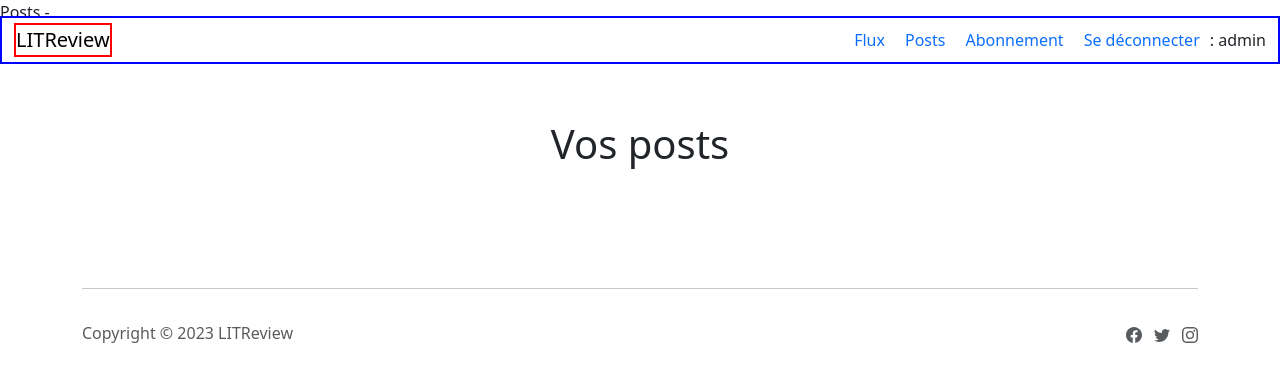
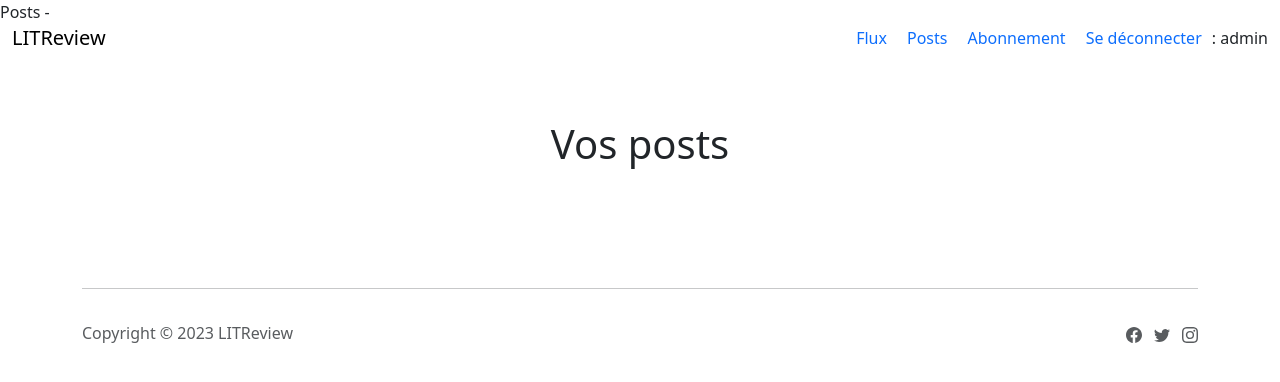
Before and after one commit to Anthony-landry/P9-LITReview, a Django app: page /account/posts/ in a window 1280 px wide. Shown: the top 382 px of the page. Run offline with Django 4.2, Linux system fonts and the light colour scheme; a user stored in the database is signed in; data comes from the database, SQL or seed files in the repository; both versions use the stored data as it was after the commit; some libraries are stand-ins or nearby versions.

```diff
--- a/templates/navbar.html
+++ b/templates/navbar.html
@@ -1,9 +1,9 @@
 {% load static %}
 
 <nav class="navbar navbar-expand-md fixed-top flex-shrink-1 navbar-shrink py-3 navbar-light" id="mainNav">
-    <div style="border: 2px solid blue" class="container-fluid">
+    <div class="container-fluid">
         <a class="navbar-brand d-flex justify-content-xxl-end" href="http://127.0.0.1:8000/flux/">
-        <div style="text-align: center;border: 2px solid red">LITReview</div>
+        <div style="text-align: center">LITReview</div>
         </a>
         <button data-bs-toggle="collapse" class="navbar-toggler" data-bs-target="#navcol-1">
             <span class="visually-hidden">Toggle navigation</span>
```
Also changed, not shown: db.sqlite3.
